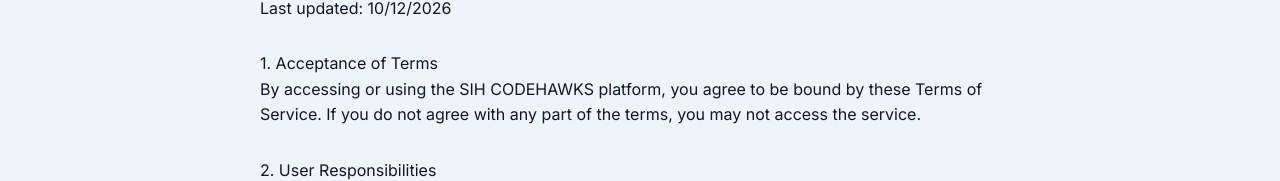
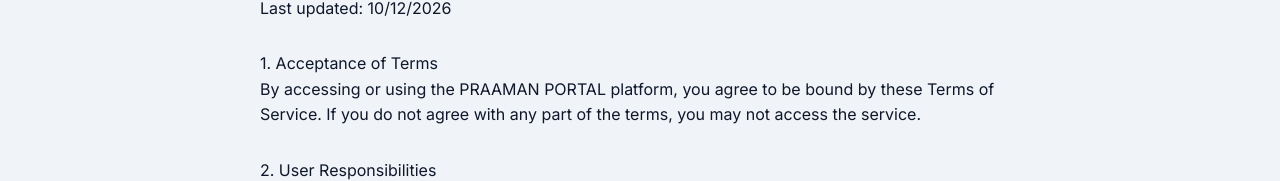
Before and after one commit to skyiekoltepatil/SIH-CODEHAWKS, a React (Vite) app: page /terms-of-service in a window 1280 px wide. Shown: the part 210-391 px from the top of the page. Built offline with nearby package versions, Linux system fonts and the light colour scheme; no server answers; a web font is replaced by a local one.

Commit message:
feat(pages): update Privacy Policy and Terms of Service documents

```diff
--- a/src/pages/PrivacyPolicy.jsx
+++ b/src/pages/PrivacyPolicy.jsx
@@ -23,7 +23,7 @@
 
       <section style={{ marginTop: '30px' }}>
         <h3>4. Contact Us</h3>
-        <p>If you have any questions about this Privacy Policy, please contact our support team at support@sihcodehawks.gov.in.</p>
+        <p>If you have any questions about this Privacy Policy, please contact our support team at support@praamanportal.gov.in.</p>
       </section>
     </div>
   );
--- a/src/pages/TermsOfService.jsx
+++ b/src/pages/TermsOfService.jsx
@@ -8,7 +8,7 @@
 
       <section style={{ marginTop: '30px' }}>
         <h3>1. Acceptance of Terms</h3>
-        <p>By accessing or using the SIH CODEHAWKS platform, you agree to be bound by these Terms of Service. If you do not agree with any part of the terms, you may not access the service.</p>
+        <p>By accessing or using the PRAAMAN PORTAL platform, you agree to be bound by these Terms of Service. If you do not agree with any part of the terms, you may not access the service.</p>
       </section>
 
       <section style={{ marginTop: '30px' }}>
```
